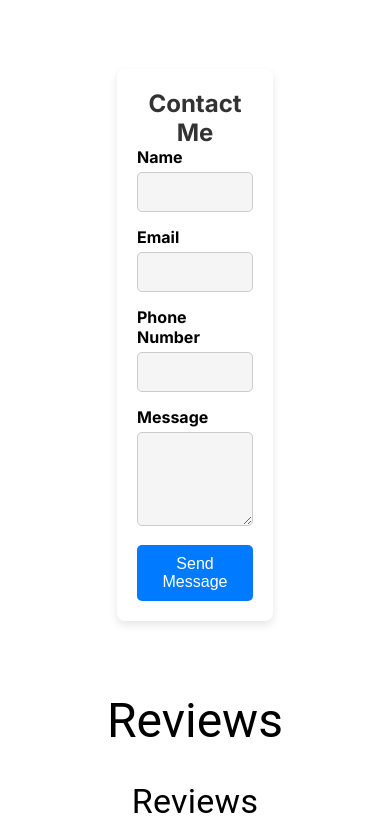
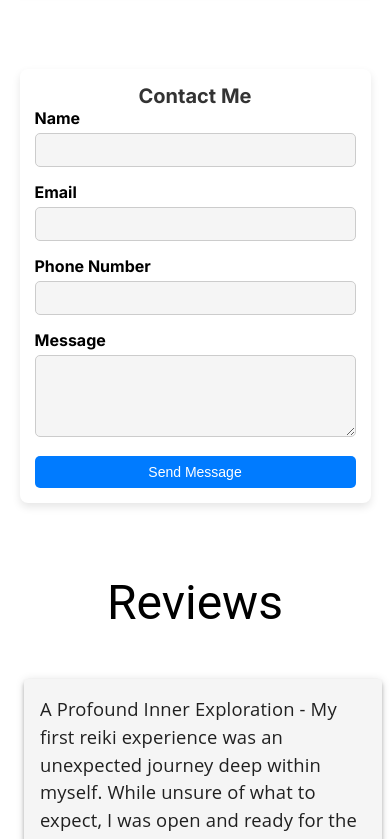
Before and after one commit to GreenUpBuddy/MelSite, a Next.js app: page / in a window 390 px wide. Shown: the part 2705-3544 px from the top of the page. Built offline with nearby package versions, Linux system fonts and the light colour scheme.

Commit message:
email working commit and tweaks done

```diff
--- a/src/app/components/ContactForm.css
+++ b/src/app/components/ContactForm.css
@@ -68,3 +68,25 @@
   background: #ccc;
   cursor: not-allowed;
 }
+
+/* Mobile responsiveness */
+@media (max-width: 768px) {
+  .contact-container {
+      width: 90vw;
+      padding: 15px;
+  }
+
+  h2 {
+      font-size: 20px;
+  }
+
+  input, textarea {
+      font-size: 14px;
+      padding: 8px;
+  }
+
+  button {
+      font-size: 14px;
+      padding: 8px;
+  }
+}
--- a/src/app/components/contact.js
+++ b/src/app/components/contact.js
@@ -2,6 +2,8 @@
 
 import { useForm } from "react-hook-form";
 import { useState } from "react";
+import emailjs from "@emailjs/browser";
+
 import "./ContactForm.css"; // Import CSS file
 
 export default function ContactForm() {
@@ -13,26 +15,45 @@ export default function ContactForm() {
   } = useForm();
 
   const [submitted, setSubmitted] = useState(false);
+  const [error, setError] = useState(null);
 
   const onSubmit = async (data) => {
-    console.log("Form submitted:", data);
-    setSubmitted(true);
-    reset();
+    setError(null);
+    try {
+      const templateParams = {
+        name: data.name,
+        email: data.email,
+        phone: data.phone,
+        message: data.message,
+      };
+
+      await emailjs.send(
+        process.env.NEXT_PUBLIC_SERVICE_ID,
+        process.env.NEXT_PUBLIC_TEMPLATE_ID,
+        templateParams,
+        process.env.NEXT_PUBLIC_EMAIL_PUBLICKEY
+      );
+
+      setSubmitted(true);
+      reset();
+    } catch (err) {
+      setError("Failed to send message. Please try again.");
+      console.error("EmailJS Error:", err);
+    }
   };
 
   return (
     <div className="contact-container">
       <h2>Contact Me</h2>
       {submitted && <p className="success-message">Message sent successfully!</p>}
+      {error && <p className="error-message">{error}</p>}
       <form onSubmit={handleSubmit(onSubmit)}>
-        {/* Name Input */}
         <div className="form-group">
           <label>Name</label>
           <input type="text" {...register("name", { required: "Name is required" })} />
           {errors.name && <p className="error-message">{errors.name.message}</p>}
         </div>
 
-        {/* Email Input */}
         <div className="form-group">
           <label>Email</label>
           <input
@@ -45,7 +66,6 @@ export default function ContactForm() {
           {errors.email && <p className="error-message">{errors.email.message}</p>}
         </div>
 
-        {/* Phone Number Input */}
         <div className="form-group">
           <label>Phone Number</label>
           <input
@@ -58,14 +78,12 @@ export default function ContactForm() {
           {errors.phone && <p className="error-message">{errors.phone.message}</p>}
         </div>
 
-        {/* Message Input */}
         <div className="form-group">
           <label>Message</label>
           <textarea {...register("message", { required: "Message cannot be empty" })} rows={4}></textarea>
           {errors.message && <p className="error-message">{errors.message.message}</p>}
         </div>
 
-        {/* Submit Button */}
         <button type="submit" disabled={isSubmitting}>
           {isSubmitting ? "Sending..." : "Send Message"}
         </button>
--- a/src/app/date/[name]/page.js
+++ b/src/app/date/[name]/page.js
@@ -64,7 +64,7 @@ export default function Page({ params }) {
               width={400}
               height={400}
               alt="Service Image"
-              style={{ width: "100%", maxWidth: "400px", borderRadius: 10 }}
+              style={{ width: "100%", maxWidth: "400px", borderRadius: 10, paddingTop: 20}}
             />
           </Stack>
 
--- a/src/app/page.js
+++ b/src/app/page.js
@@ -8,6 +8,7 @@ import { CardActionArea } from "@mui/material";
 import { Stack, Typography, Chip, Paper } from "@mui/material";
 import Grid from "@mui/material/Grid";
 import ContactForm from "./components/contact";
+
 export default function Home() {
   const energy = JSON.parse(
     JSON.stringify(require("/public/images/energy.jpeg"))
@@ -130,7 +131,6 @@ export default function Home() {
         <Typography variant="h3" gutterBottom paddingTop={5}>
           Reviews
         </Typography>
-        <Typography variant="h4">Reviews</Typography>
         <Grid container spacing={2} justifyContent="center">
           {[
             "A Profound Inner Exploration - My first reiki experience was an unexpected journey deep within myself. While unsure of what to expect, I was open and ready for the exploration. The session began with a focus on healing, but soon transitioned into a powerful feeling of empowerment. This sense of inner strength blossomed into a wave of love, peace, and joy. Then came shift. Sadness arose, which I believe signaled a clearing of my heart chakra. Instead of resisting it, I embraced the feeling, allowing for a deeper acceptance - both of myself and those around me. With this acceptance came a profound sense of love, joy, and overall happiness. The session with Melody was truly transformative. Her ability to create a peaceful environment allowed me to fully surrender to the experience. This experience opened my eyes to the power of energy healing. I feel lighter, more centered, and ready to embrace life with a newfound sense of acceptance. Reiki is something I would like to incorporate into my life.",
```
Lines whose indentation alone changed are shown as unchanged.
